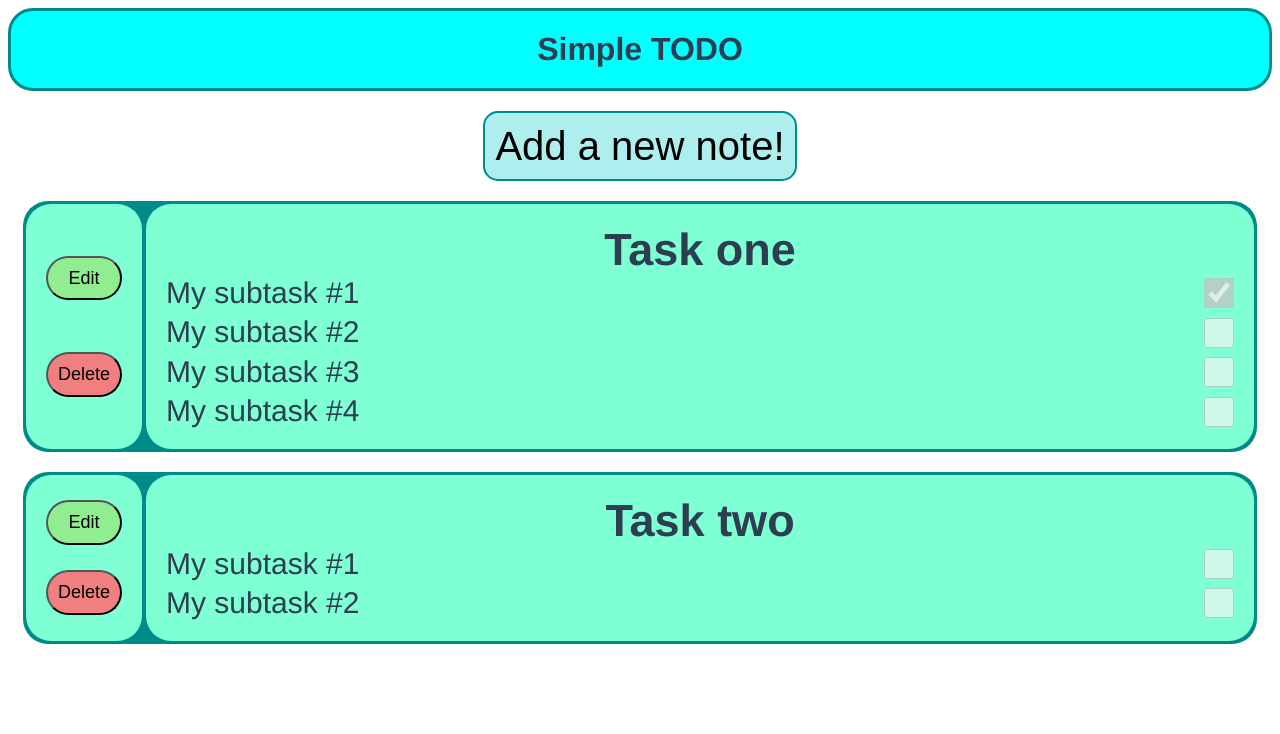
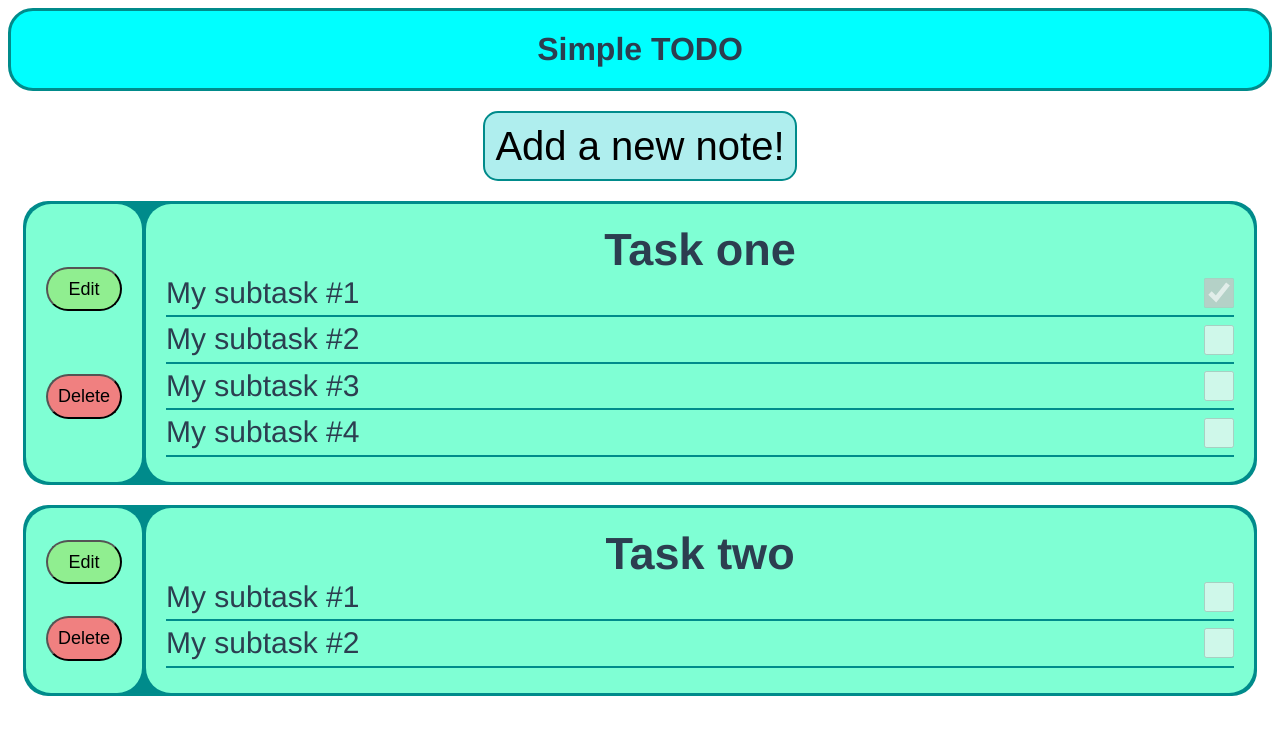
Before and after one commit to exmahinator/Vue_Test_TODO_Task, a Vue app in the folder todo-test-task/: page / in a window 1280 px wide. Shown: the top 734 px of the page. Built offline with nearby package versions, Linux system fonts and the light colour scheme.

Commit message:
add basic styles for whole application: header, list of notes and buttons

```diff
--- a/todo-test-task/src/styles/notesStyles.css
+++ b/todo-test-task/src/styles/notesStyles.css
@@ -54,6 +54,8 @@
   flex-grow: 1;
 }
 
-.notesSubItem:not(:last-child) {
+.notesSubItem {
   margin-bottom: 5px;
+  padding-bottom: 5px;
+  border-bottom: 2px solid darkcyan;
 }
```
